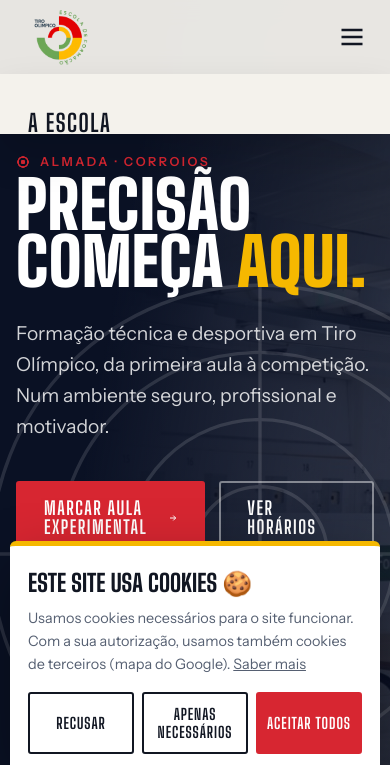
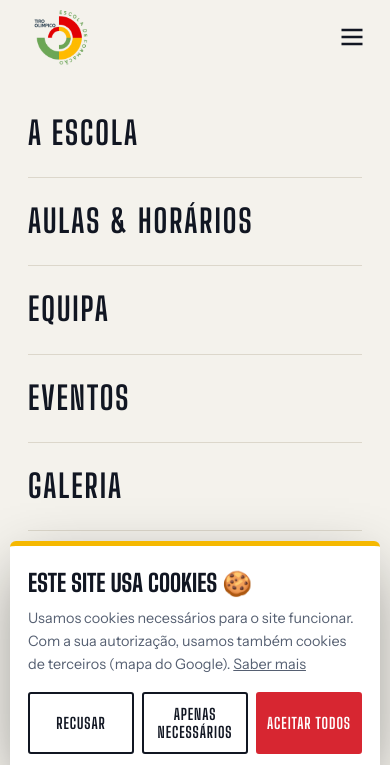
Before and after one commit to escolatiroolimpico/test, a plain HTML site: page index.html in a window 390 px wide. Both pictures are taken after a click on the button 352 px from the left and 48 px from the top of the page. Shown: the top 765 px of the page. Drawn offline with Linux system fonts and the light colour scheme.

Commit message:
Menu do telemóvel em ecrã inteiro
O backdrop-filter do cabeçalho prendia o menu (position:fixed) à altura
do cabeçalho, por isso ele aparecia como uma faixa estreita.

Co-Authored-By: Claude Opus 5.5 <noreply@anthropic.com>

```diff
--- a/css/estilo.css
+++ b/css/estilo.css
@@ -277,9 +277,18 @@ form button[disabled]{opacity:.7;cursor:wait}
 
 /* ---------- TELEMÓVEL / TABLET ---------- */
 @media (max-width:1020px){
-  .menu{position:fixed;inset:86px 0 auto 0;background:var(--papel);flex-direction:column;align-items:flex-start;padding:30px 28px;gap:20px;box-shadow:0 20px 40px rgba(0,0,0,.15);translate:0 -140%;transition:translate .35s}
-  .menu.aberto{translate:0 0}
-  .menu a:not(.btn){color:var(--tinta)!important;font-size:1.5rem}
+  /* sem o efeito de desfocar: ele "prendia" o menu à altura do cabeçalho e o menu ficava estreito */
+  header.solido{backdrop-filter:none;background:var(--papel)}
+  /* menu em ecrã inteiro, por baixo do cabeçalho */
+  .menu{position:fixed;inset:86px 0 0 0;background:var(--papel);flex-direction:column;align-items:stretch;justify-content:flex-start;padding:16px 28px 110px;gap:0;overflow-y:auto;translate:0 -140%;visibility:hidden;transition:translate .35s,visibility .35s}
+  .menu.aberto{translate:0 0;visibility:visible}
+  .menu li{border-bottom:1px solid var(--linha)}
+  .menu li:last-child{border-bottom:0;margin-top:28px}
+  .menu a:not(.btn){display:block;padding:18px 0;color:var(--tinta)!important;font-size:2rem}
+  .menu a.ativo:not(.btn){color:var(--vermelho)!important}
+  .menu a:not(.btn)::after{display:none}
+  .menu .btn{width:100%;justify-content:center;padding:18px;font-size:1.25rem}
+  body:has(.menu.aberto){overflow:hidden}
   .burger{display:grid;place-items:center}
 }
 @media (max-width:900px){
@@ -312,7 +321,7 @@ form button[disabled]{opacity:.7;cursor:wait}
   header.solido .marca img{height:60px}
   .nav{height:96px}
   header.solido .nav{height:74px}
-  .menu{inset:74px 0 0 0;overflow-y:auto}
+  .menu{inset:74px 0 0 0}
   .hero h1{font-size:clamp(3.4rem,17vw,5rem)}
   .acoes .btn{flex:1;justify-content:center}
   .topo-pag h1{font-size:clamp(3rem,15vw,4.4rem)}
```
